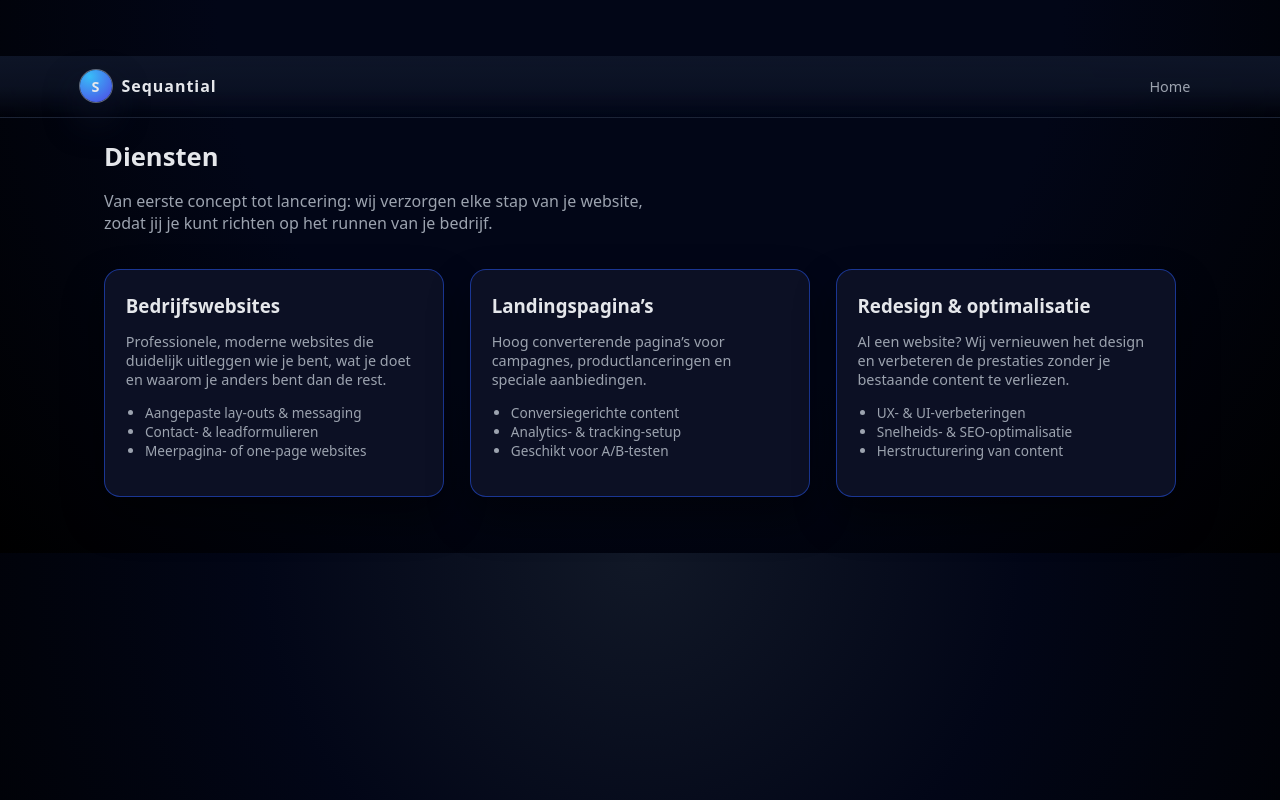
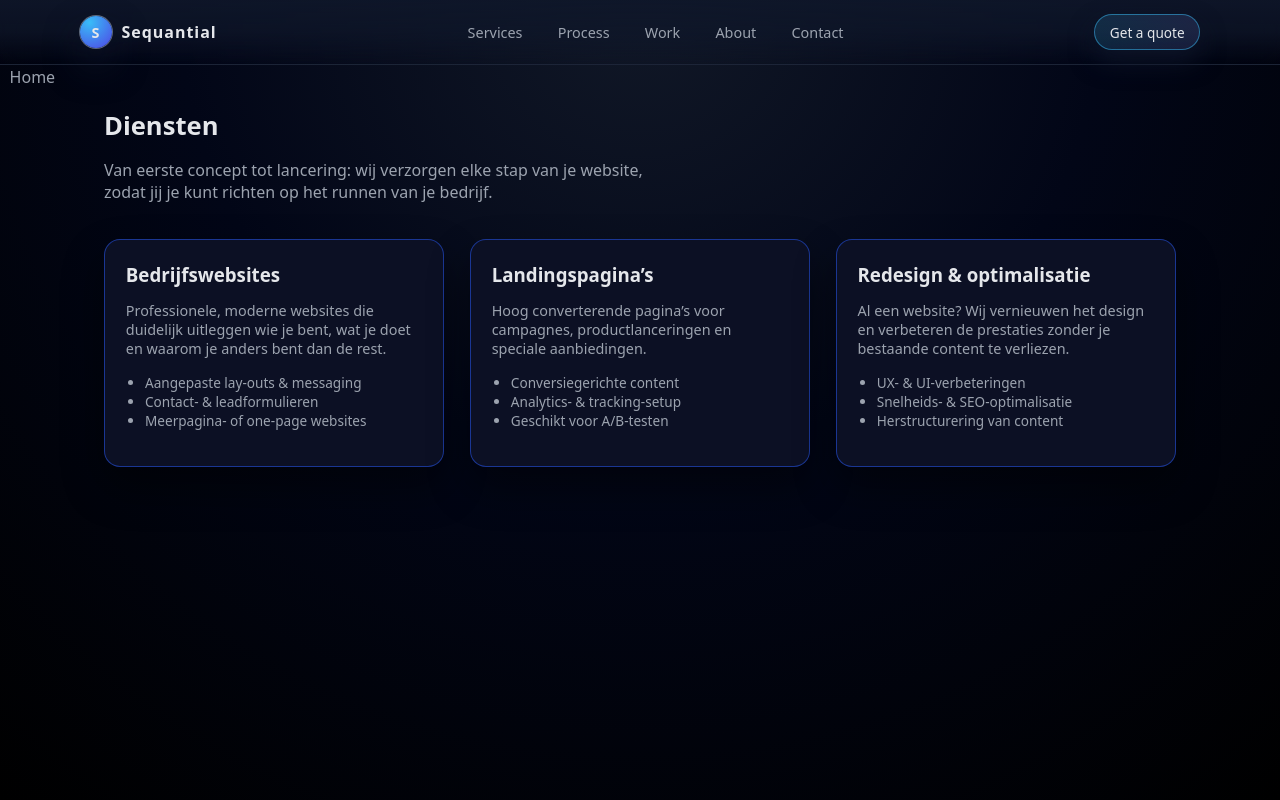
Before and after one commit to QXOonincx/Sequential, a React (Vite) app: page /onze-diensten in a window 1280 px wide. Built offline with nearby package versions, Linux system fonts and the light colour scheme.

Commit message:
diensten

```diff
--- /dev/null
+++ b/src/NavBar.tsx
@@ -0,0 +1,50 @@
+// NavBar.tsx
+import React from "react";
+import { Link } from "react-router-dom";
+import "./index.css";
+
+type NavLink = {
+  label: string;
+  href: string;
+};
+
+const navLinks: NavLink[] = [
+  { label: "Services", href: "/onze-diensten" },
+  { label: "Process", href: "/process" },
+  { label: "Work", href: "#work" },
+  { label: "About", href: "#about" },
+  { label: "Contact", href: "#contact" },
+];
+
+const NavBar: React.FC = () => {
+  return (
+    <header className="sq-header">
+      <div className="sq-container sq-header-inner">
+        <div className="sq-logo">
+          <span className="sq-logo-mark">S</span>
+          <span className="sq-logo-text">Sequantial</span>
+        </div>
+
+        <nav className="sq-nav">
+          {navLinks.map((link) =>
+            link.href.startsWith("/") ? (
+              <Link key={link.href} to={link.href} className="sq-nav-link">
+                {link.label}
+              </Link>
+            ) : (
+              <a key={link.href} href={link.href} className="sq-nav-link">
+                {link.label}
+              </a>
+            )
+          )}
+        </nav>
+
+        <a href="#contact" className="sq-nav-cta">
+          Get a quote
+        </a>
+      </div>
+    </header>
+  );
+};
+
+export default NavBar;
--- a/src/index.tsx
+++ b/src/index.tsx
@@ -1,50 +1,12 @@
 import React from "react";
-import { Link } from "react-router-dom";
 import "./index.css";
-
-type NavLink = {
-  label: string;
-  href: string;
-};
-
-const navLinks: NavLink[] = [
-  { label: "Services", href: "/onze-diensten" },
-  { label: "Process", href: "/process" },
-  { label: "Work", href: "#work" },
-  { label: "About", href: "#about" },
-  { label: "Contact", href: "#contact" },
-];
+import NavBar from "./NavBar";
 
 const HomePage: React.FC = () => {
   return (
     <div className="sq-root">
       {/* Top navigation */}
-      <header className="sq-header">
-        <div className="sq-container sq-header-inner">
-          <div className="sq-logo">
-            <span className="sq-logo-mark">S</span>
-            <span className="sq-logo-text">Sequantial</span>
-          </div>
-
-          <nav className="sq-nav">
-            {navLinks.map((link) =>
-              link.href.startsWith("/") ? (
-                <Link key={link.href} to={link.href} className="sq-nav-link">
-                  {link.label}
-                </Link>
-              ) : (
-                <a key={link.href} href={link.href} className="sq-nav-link">
-                  {link.label}
-                </a>
-              )
-            )}
-          </nav>
-
-          <a href="#contact" className="sq-nav-cta">
-            Get a quote
-          </a>
-        </div>
-      </header>
+        <NavBar />
 
       <main>
         {/* Hero section */}
--- a/src/onze-diensten.tsx
+++ b/src/onze-diensten.tsx
@@ -1,22 +1,15 @@
 import React from "react";
 import "./index.css";
 import { Link } from "react-router-dom";
+import NavBar from "./NavBar";
 
 export const ServicesSection: React.FC = () => (
-  <section id="services" className="sq-section sq-section-alt">
-    <header className="sq-header">
-      <div className="sq-container sq-header-inner">
-        <div className="sq-logo">
-          <span className="sq-logo-mark">S</span>
-          <span className="sq-logo-text">Sequantial</span>
-        </div>
-        <nav className="sq-nav">
-          <Link to="/" className="sq-nav-link">Home</Link>
-        </nav>
-      </div>
-    </header>
 
+    <div className="sq-root">
+        <NavBar />
+        <Link to="/" className="sq-nav-link">Home</Link>
     <div className="sq-container">
+
       <div className="sq-section-header">
         <h2>Diensten</h2>
         <p>
@@ -66,7 +59,7 @@ export const ServicesSection: React.FC = () => (
         </div>
       </div>
     </div>
-  </section>
+    </div>
 );
 
 export default ServicesSection;
--- a/src/process.tsx
+++ b/src/process.tsx
@@ -1,26 +1,19 @@
 import React from "react";
 import { Link } from "react-router-dom";
 import "./index.css";
+import NavBar from "./NavBar";
 
 const Process: React.FC = () => {
   return (
     <div className="sq-root">
-      <header className="sq-header">
-        <div className="sq-container sq-header-inner">
-          <div className="sq-logo">
-            <span className="sq-logo-mark">S</span>
-            <span className="sq-logo-text">Sequantial</span>
-          </div>
-          <nav className="sq-nav">
-            <Link to="/" className="sq-nav-link">Home</Link>
-          </nav>
-        </div>
-      </header>
+
+      <NavBar />
+
+      <Link to="/" className="sq-nav-link">Home</Link>
 
       <main>
         <section className="sq-section">
           <div className="sq-container">
-            <Link to="/">← Back to Home</Link>
             <div className="sq-section-header">
               <h2>How we work</h2>
               <p>A clear, simple process with regular check-ins so you always know what happens next.</p>
```
